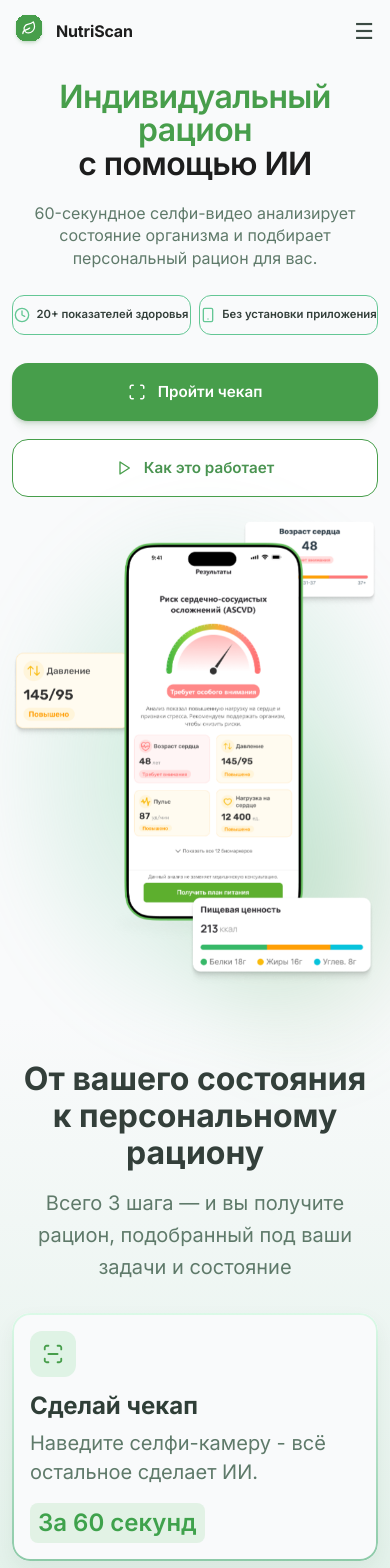
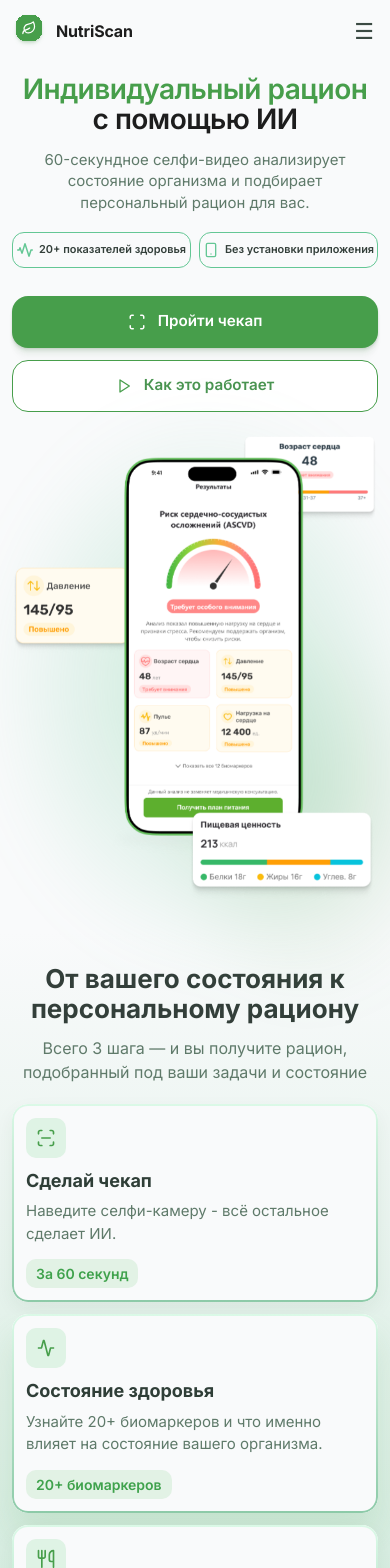
Before and after one commit to NikitaBest/landing_X5, a React (Vite) app: page / in a window 390 px wide. Shown: the top 1568 px of the page. Built offline with nearby package versions, Linux system fonts and the light colour scheme.

Commit message:
адаптация 1 блока мобилка

```diff
--- a/src/HeroSection.css
+++ b/src/HeroSection.css
@@ -310,6 +310,11 @@ h1 {
     justify-content: center;
   }
 
+  .hero-image-wrap {
+    width: 100%;
+    justify-content: center;
+  }
+
   .mobile-menu {
     display: block;
     width: 100%;
@@ -386,6 +391,23 @@ h1 {
     margin-bottom: 18px;
   }
 
+  .hero {
+    padding-top: 14px;
+    gap: 18px;
+  }
+
+  h1 {
+    font-size: clamp(1.75rem, 7.2vw, 2.25rem);
+    line-height: 1.08;
+    margin-bottom: 14px;
+  }
+
+  .lead {
+    font-size: 15px;
+    line-height: 1.45;
+    margin-bottom: 18px;
+  }
+
   .hero-tags {
     gap: 8px;
     justify-content: space-between;
@@ -395,11 +417,12 @@ h1 {
   .hero-tag {
     min-width: 0;
     width: calc(50% - 4px);
-    font-size: clamp(9px, 2.9vw, 13px);
+    max-width: none;
+    font-size: clamp(10px, 2.8vw, 13px);
     justify-content: center;
     white-space: nowrap;
     line-height: 1;
-    height: 40px;
+    height: 36px;
     padding: 6px 8px;
     overflow: visible;
   }
@@ -414,6 +437,7 @@ h1 {
     flex-direction: column;
     align-items: center;
     width: 100%;
+    gap: 12px;
   }
 
   .hero-scan-button,
@@ -422,12 +446,29 @@ h1 {
     max-width: 100%;
   }
 
+  .hero-scan-button {
+    height: 52px;
+    border-radius: 16px;
+  }
+
+  .hero-how-button {
+    height: 52px;
+    padding: 0 18px;
+    border-radius: 16px;
+  }
+
+  .hero-how-button .button__icon img {
+    width: 16px;
+    height: 16px;
+  }
+
   .hero-image-wrap {
     width: 100%;
     margin-left: 0;
     margin-right: 0;
     overflow: visible;
     justify-content: center;
+    margin-top: 6px;
   }
 
   .hero-image-wrap::before {
@@ -451,26 +492,29 @@ h1 {
     gap: 18px;
   }
 
+  .hero-scan-button,
+  .hero-how-button {
+    height: 50px;
+  }
+
   h1 {
-    font-size: clamp(1.65rem, 9.2vw, 2.1rem);
+    font-size: clamp(1.6rem, 8.4vw, 2rem);
+    line-height: 1.1;
   }
 
   .lead {
-    font-size: 16px;
+    font-size: 14px;
+    line-height: 1.45;
   }
 
-  .hero-tags {
-    flex-wrap: nowrap;
-    justify-content: space-between;
+  .hero-image {
+    width: min(100%, 360px);
   }
 
   .hero-tag {
-    width: calc(50% - 4px);
-    white-space: nowrap;
-    justify-content: center;
-    height: 40px;
-    min-height: 40px;
-    font-size: clamp(8px, 2.7vw, 11px);
+    font-size: clamp(9px, 3.1vw, 12px);
+    height: 34px;
+    padding: 6px 6px;
   }
 
   .mobile-menu-nav {
--- a/src/ProcessSection.css
+++ b/src/ProcessSection.css
@@ -185,6 +185,76 @@
   }
 }
 
+@media (max-width: 480px) {
+  .process {
+    padding: 32px 0 40px;
+  }
+
+  .process__title {
+    font-size: 26px;
+    line-height: 1.15;
+  }
+
+  .process__subtitle {
+    margin-top: 12px;
+    font-size: 16px;
+    line-height: 1.5;
+  }
+
+  .process__grid {
+    margin-top: 20px;
+    gap: 12px;
+  }
+
+  .process-card {
+    padding: 14px;
+    border-radius: 16px;
+  }
+
+  .process-card__icon {
+    width: 40px;
+    height: 40px;
+    border-radius: 10px;
+    margin-bottom: 12px;
+  }
+
+  .process-card__icon img {
+    width: 20px;
+    height: 20px;
+  }
+
+  .process-card h3 {
+    font-size: 18px;
+    line-height: 1.25;
+  }
+
+  .process-card p {
+    font-size: 15px;
+    line-height: 1.5;
+    margin-bottom: 14px;
+  }
+
+  .process-card__badge {
+    font-size: 14px;
+    padding: 4px 10px;
+    border-radius: 10px;
+  }
+}
+
+@media (max-width: 360px) {
+  .process__title {
+    font-size: 24px;
+  }
+
+  .process-card {
+    padding: 12px;
+  }
+
+  .process-card h3 {
+    font-size: 17px;
+  }
+}
+
 @media (prefers-reduced-motion: reduce) {
   .process-card--reveal,
   .process-card--d1,
```
Also changed, not shown: public/60.svg.
